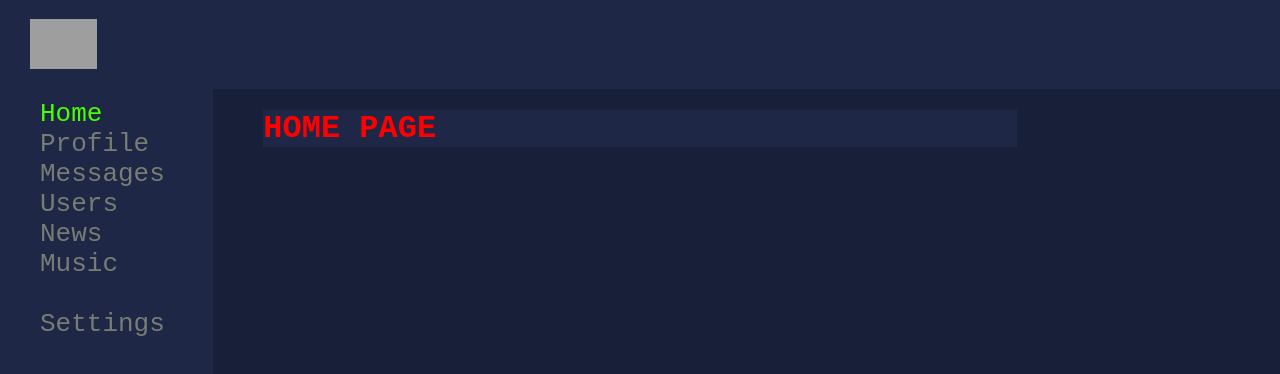
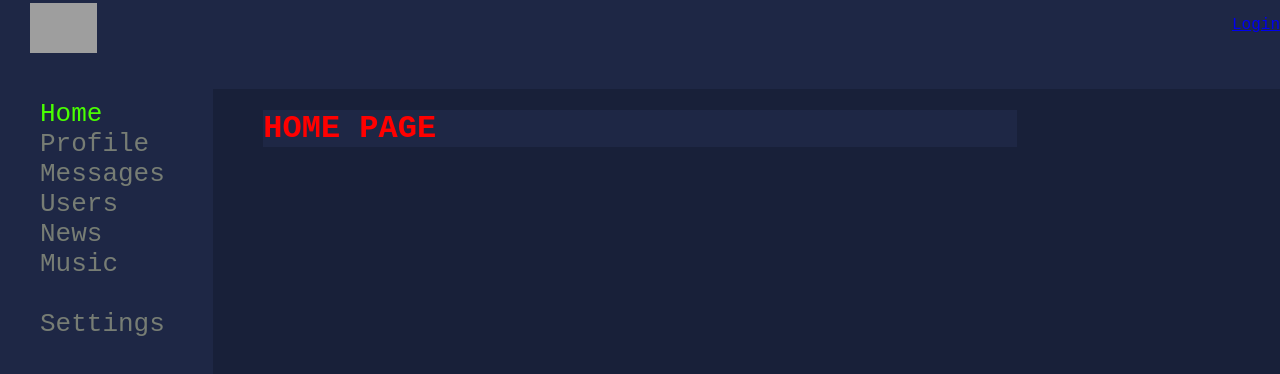
Before and after one commit to zhekaklimovych/social_network, a React (Create React App) app: page / in a window 1280 px wide. Shown: the top 374 px of the page. Built offline with nearby package versions, Linux system fonts and the light colour scheme; no server answers; grey boxes are pictures that could not be loaded.

Commit message:
add auth rout

```diff
--- a/src/App.js
+++ b/src/App.js
@@ -1,4 +1,3 @@
-import Header from './components/Header/Header';
 import Navbar from './components/Navbar/Navbar';
 import News from './components/Content/News/News';
 import Music from './components/Content/Music/Music';
@@ -8,6 +7,7 @@ import DialogsContainer from './components/Content/Dialogs/DialogsContainer';
 import Home from './components/Content/Home/Home';
 import UsersContainer from './components/Content/Users/UsersContainer';
 import ProfileContainer from "./components/Content/Profile/ProfileContainer";
+import HeaderContainer from "./components/Header/HeaderContainer";
 
 import './App.css';
 
@@ -16,7 +16,7 @@ import { Route, Routes } from 'react-router-dom';
 const App = () => {
 	return (
 		<div className='app-wrapper'>
-			<Header />
+			<HeaderContainer />
 			<Navbar />
 			{/* <Sidebar state={props.state.sidebar} /> */}
 
--- a/src/components/Content/Users/UsersContainer.jsx
+++ b/src/components/Content/Users/UsersContainer.jsx
@@ -10,7 +10,7 @@ class UsersContainerAPI extends React.Component {
 
     componentDidMount() {
         this.props.setToggleIsFetching(true);
-        axios.get(`https://social-network.samuraijs.com/api/1.0//users/?page=${this.props.currentPage}&count=${this.props.pageSize}`)
+        axios.get(`https://social-network.samuraijs.com/api/1.0/users/?page=${this.props.currentPage}&count=${this.props.pageSize}`)
             .then(response => {
                 this.props.setToggleIsFetching(false);
                 this.props.setUsers(response.data.items);
--- a/src/components/Header/Header.jsx
+++ b/src/components/Header/Header.jsx
@@ -1,10 +1,17 @@
 import s from './Header.module.css';
+import {NavLink} from "react-router-dom";
 
-const Header = () => {
+const Header = (props) => {
     return (
         <header className={s.header}>
-            <img
-                src='https://www.pinclipart.com/picdir/big/91-918525_react-logos-download-green-tree-logo-tree-logo.png'/>
+            <img src='https://www.pinclipart.com/picdir/big/91-918525_react-logos-download-green-tree-logo-tree-logo.png'/>
+            <p className={s.loginBlock}>
+                {
+                    props.isAuth
+                        ? props.login
+                        : <NavLink to={'/login'}>Login</NavLink>
+                }
+            </p>
         </header>
     )
 }
--- a/src/components/Header/Header.module.css
+++ b/src/components/Header/Header.module.css
@@ -1,8 +1,6 @@
 .header {
     grid-area: h;
-    background-color: rgb(247, 250, 98);
     background-color: #1e2745;
-    display: flex;
     align-items: center;
 }
 
@@ -11,3 +9,7 @@
     margin-left: 30px;
     padding: 3px 0px;
 }
+
+.header p {
+    float: right;
+}
--- /dev/null
+++ b/src/components/Header/HeaderContainer.jsx
@@ -0,0 +1,29 @@
+import {Component} from "react";
+import Header from "./Header";
+import * as axios from "axios";
+import {connect} from "react-redux";
+import {setAuthUserData} from "../../redux/actions/auth_actions";
+
+class HeaderContainer extends Component {
+
+    componentDidMount() {
+        axios.get(`https://social-network.samuraijs.com/api/1.0/auth/me`, {withCredentials: true})
+            .then(response => {
+                if(response.data.resultCode === 0) {
+                    let {id, login, email} = response.data.data;
+                    this.props.setAuthUserData(id,email,login);
+                }
+            });
+    }
+
+    render() {
+        return <Header {...this.props} />
+    }
+}
+
+const mapStateToProps = (state)=> ({
+    isAuth: state.auth.isAuth,
+    login: state.auth.login,
+})
+
+export default connect(mapStateToProps, { setAuthUserData })(HeaderContainer);
--- a/src/redux/action_type.js
+++ b/src/redux/action_type.js
@@ -17,4 +17,6 @@ export const action_type = {
     SET_TOTAL_USERS_COUNT: 'SET_TOTAL_USERS_COUNT',
     TOGGLE_IS_FETCHING: 'TOGGLE_IS_FETCHING',
 
+    //auth
+    SET_AUTH_USER_DATA: 'SET_AUTH_USER_DATA'
 }
--- /dev/null
+++ b/src/redux/actions/auth_actions.js
@@ -0,0 +1,3 @@
+import {action_type} from "../action_type";
+
+export const setAuthUserData = (userId, email, login) => ({type: action_type.SET_AUTH_USER_DATA, data: {userId, email, login}});
--- /dev/null
+++ b/src/redux/reducers/auth_reducer.js
@@ -0,0 +1,24 @@
+import {action_type} from '../action_type';
+
+const initialState = {
+    userId: null,
+    email: null,
+    login: null,
+    isAuth: false
+}
+
+const authReducer = (state = initialState, action) => {
+
+    switch (action.type) {
+        case action_type.SET_AUTH_USER_DATA:
+            return {
+                ...state,
+                ...action.data,
+                isAuth: true
+            }
+        default:
+            return state;
+    }
+}
+
+export default authReducer;
--- a/src/redux/reducers/root_reducer.js
+++ b/src/redux/reducers/root_reducer.js
@@ -4,12 +4,14 @@ import profileReducer from './profile_reducer';
 import dialogsReducer from './dialogs_reducer';
 import sidebarReducer from './sidebar_reducer';
 import usersReducer from './users_reducer';
+import auth_reducer from "./auth_reducer";
 
 let reducers = combineReducers({
     profilePage: profileReducer,
     dialogsPage: dialogsReducer,
     usersPage: usersReducer,
-    sidebar: sidebarReducer
+    sidebar: sidebarReducer,
+    auth: auth_reducer
 })
 
 export default reducers;
```
